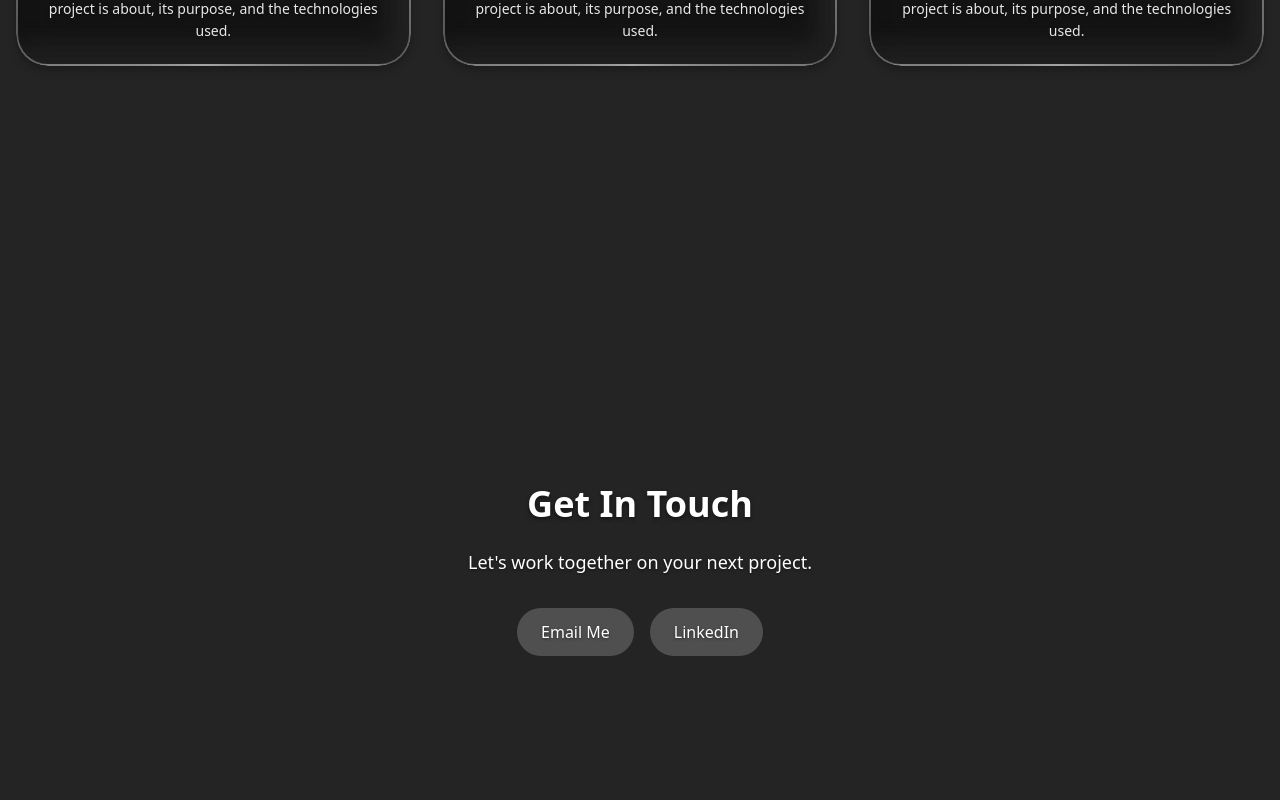
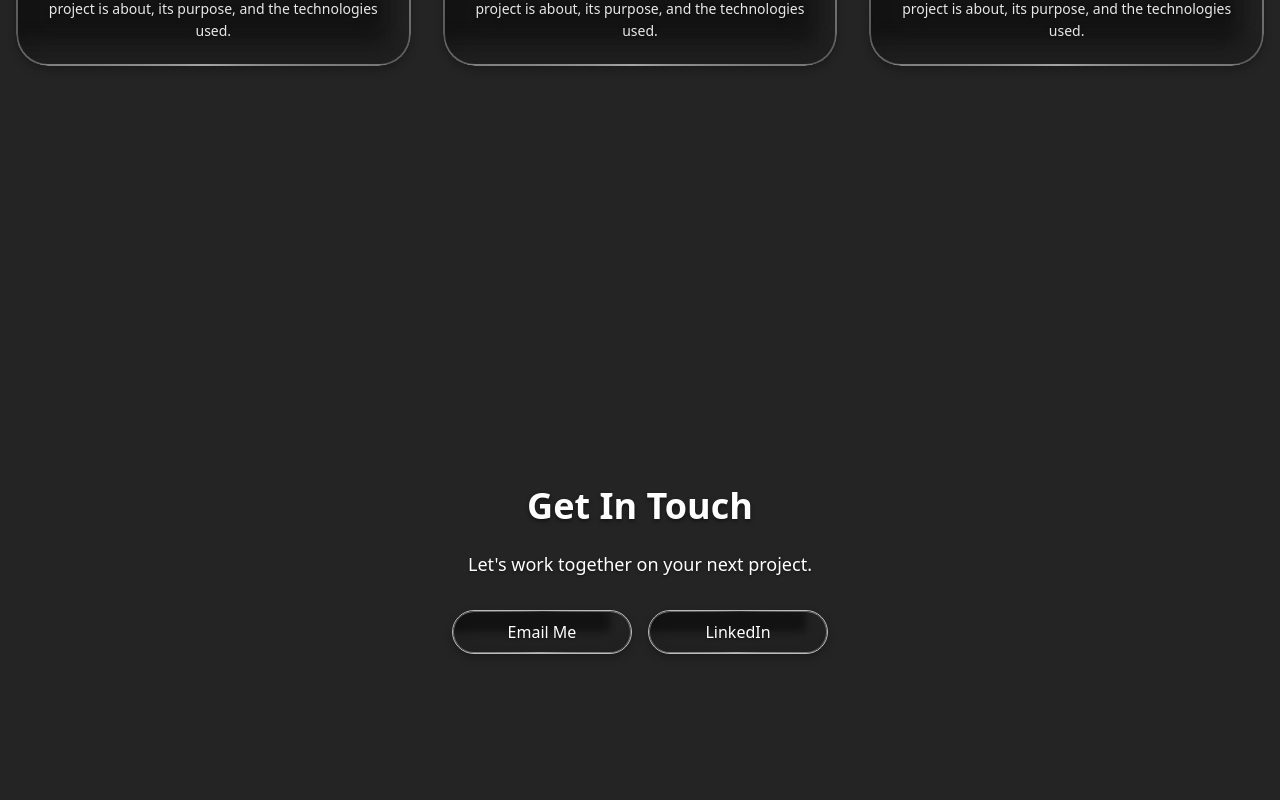
Before and after one commit to FallenUns/personal-website, a React (Vite) app: page / in a window 1280 px wide. Shown: the part 1060-1860 px from the top of the page. Built offline with nearby package versions, Linux system fonts and the light colour scheme.

Commit message:
feat: Add Contact section with LiquidGlass buttons for email and LinkedIn

```diff
--- a/src/App.tsx
+++ b/src/App.tsx
@@ -3,6 +3,7 @@ import GooeyBackground from './components/GooeyBackground';
 import HeroSection from './components/HeroSection';
 import ProjectsSection from './components/ProjectsSection';
 import Navbar from './components/NavBar';
+import Contact from './components/Contact';
 
 function App() {
   // Correctly manage time, auto-sync, and day/night state
@@ -64,21 +65,7 @@ function App() {
       {/* This main element will contain all scrollable content */}      <main className="relative z-10">
         <HeroSection />
         <ProjectsSection />
-        {/* Contact Section */}
-        <section id="contact" className="h-screen flex items-center justify-center pt-20">
-          <div className="text-white text-center">
-            <h2 className="text-4xl font-bold mb-6 [text-shadow:0_2px_4px_rgba(0,0,0,0.5)]">Get In Touch</h2>
-            <p className="text-lg mb-8 [text-shadow:0_1px_3px_rgba(0,0,0,0.5)]">Let's work together on your next project.</p>
-            <div className="flex justify-center space-x-4">
-              <button className="px-6 py-3 bg-white/20 rounded-full hover:bg-white/30 transition-all duration-300 [text-shadow:0_1px_3px_rgba(0,0,0,0.5)]">
-                Email Me
-              </button>
-              <button className="px-6 py-3 bg-white/20 rounded-full hover:bg-white/30 transition-all duration-300 [text-shadow:0_1px_3px_rgba(0,0,0,0.5)]">
-                LinkedIn
-              </button>
-            </div>
-          </div>
-        </section>
+        <Contact />
         {/* Additional content section */}
         <div className="h-screen flex items-center justify-center">
           <div className="text-white text-center">
--- /dev/null
+++ b/src/components/Contact.tsx
@@ -0,0 +1,59 @@
+import React from "react";
+import LiquidGlass from "./LiquidGlass";
+
+const Contact: React.FC = () => {
+    return (
+        <section id="contact" className="h-screen flex items-center justify-center pt-20">
+          <div className="text-white text-center">
+            <h2 className="text-4xl font-bold mb-6 [text-shadow:0_2px_4px_rgba(0,0,0,0.5)]">Get In Touch</h2>
+            <p className="text-lg mb-8 [text-shadow:0_1px_3px_rgba(0,0,0,0.5)]">Let's work together on your next project.</p>            <div className="flex justify-center space-x-4">
+              <LiquidGlass
+                width={180}
+                height={44}
+                blur={4}
+                positioning="relative"
+                style={{ borderRadius: '9999px', cursor: 'pointer' }}
+                className="border border-white/70 hover:bg-white/20 transition-all duration-300"
+                aberrationIntensity={1}
+                borderType='dynamic'
+                borderWidth={1}
+                edgeRefraction={0.5}
+                isElastic={true}
+                elasticity={0.4}
+                onClick={() => {
+                  window.location.href = 'mailto:your-email@example.com';
+                }}
+              >
+                <span className="px-6 py-3 text-white [text-shadow:0_1px_3px_rgba(0,0,0,0.5)] flex items-center justify-center h-full">
+                  Email Me
+                </span>
+              </LiquidGlass>
+
+              <LiquidGlass
+                width={180}
+                height={44}
+                blur={4}
+                positioning="relative"
+                style={{ borderRadius: '9999px', cursor: 'pointer' }}
+                className="border border-white/70 hover:bg-white/20 transition-all duration-300"
+                aberrationIntensity={1}
+                borderType='dynamic'
+                borderWidth={1}
+                edgeRefraction={0.5}
+                isElastic={true}
+                elasticity={0.4}
+                onClick={() => {
+                  window.open('https://linkedin.com/in/your-profile', '_blank');
+                }}
+              >
+                <span className="px-6 py-3 text-white [text-shadow:0_1px_3px_rgba(0,0,0,0.5)] flex items-center justify-center h-full">
+                  LinkedIn
+                </span>
+              </LiquidGlass>
+            </div>
+          </div>
+        </section>
+    );
+}
+
+export default Contact;
```
